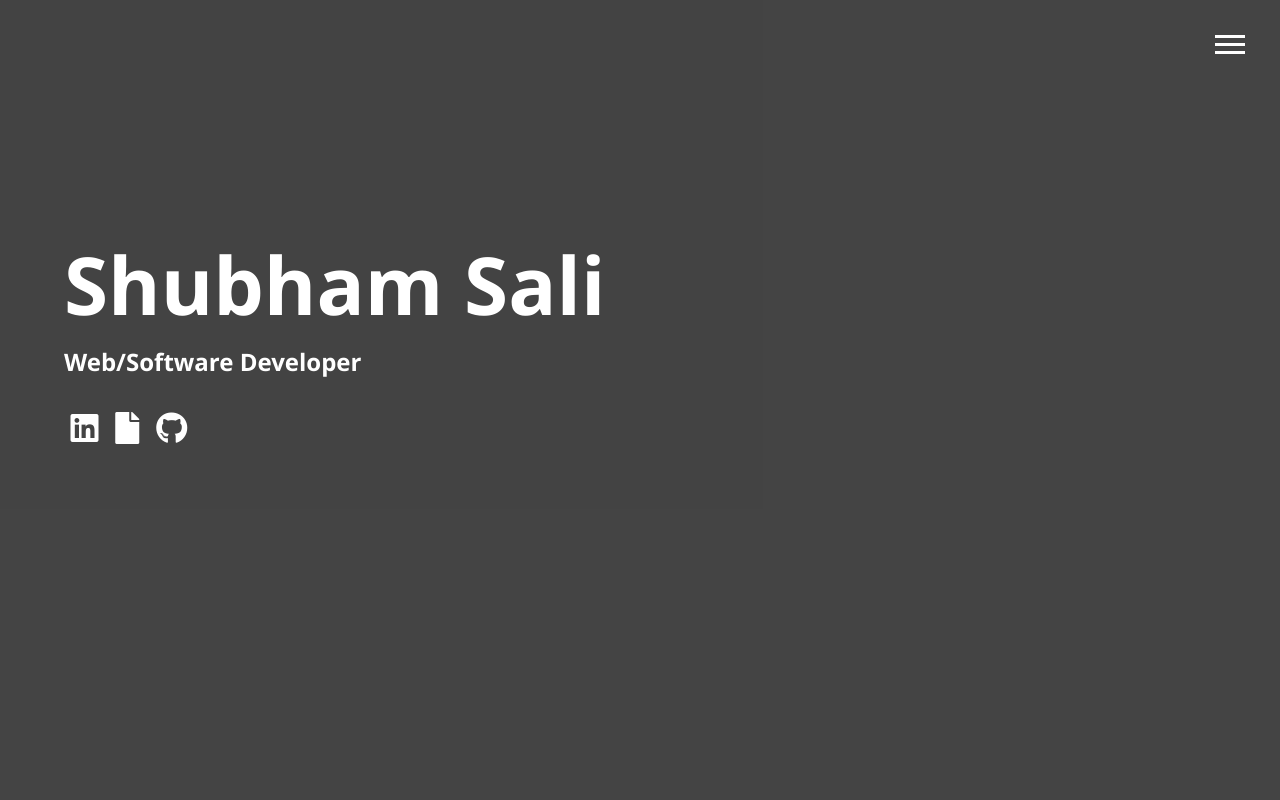
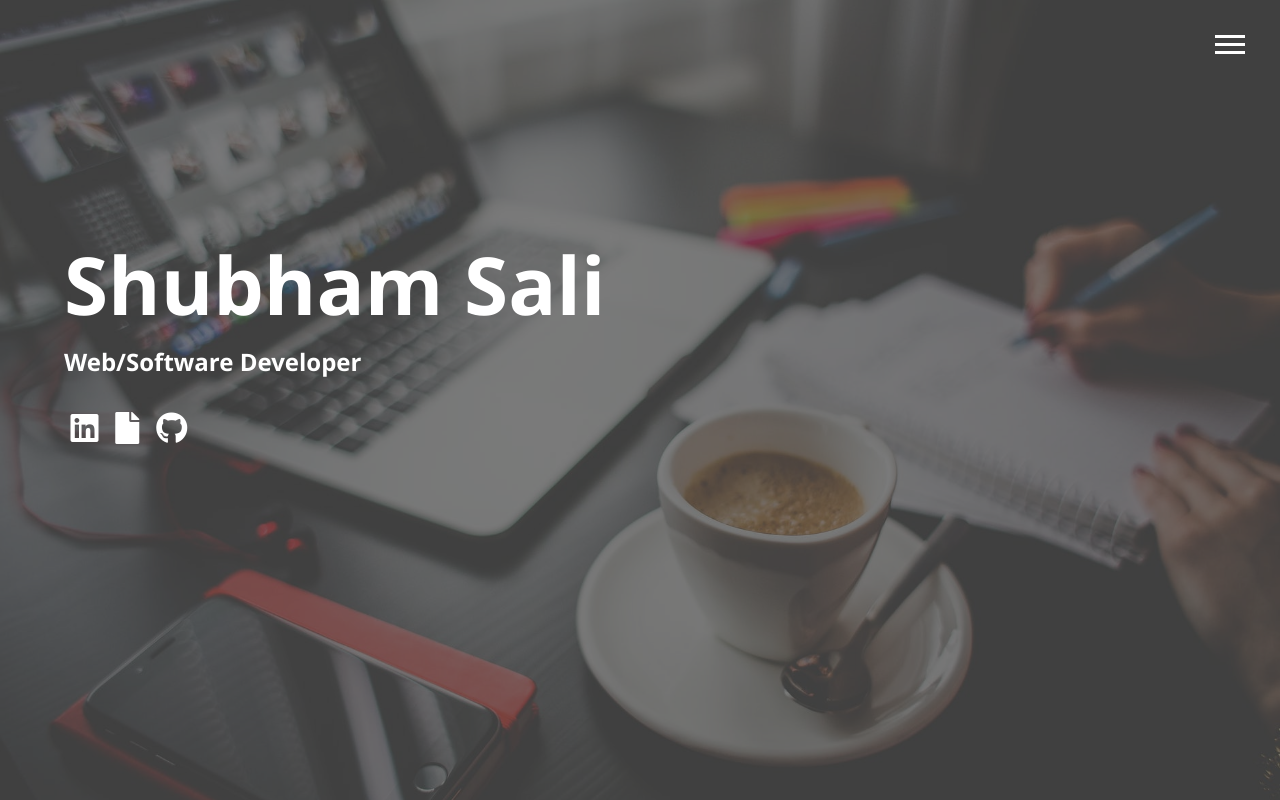
Before and after one commit to shubhamsali28/portfolio, a website: page dist/index.html in a window 1280 px wide. Drawn offline with Linux system fonts and the light colour scheme.

Commit message:
Update index.html

```diff
--- a/dist/index.html
+++ b/dist/index.html
@@ -8,7 +8,7 @@
     <link rel="stylesheet" href="css/main.css">
     <title>Portfolio - Shubham Sali</title>
 </head>
-<body id="bg-img">
+<body id="bg-img" style="background-image: url('/dist/img/porto.jpeg')">
     <header>
             <!-- BreadCrumb -->
         <div class="menu-btn">
```
